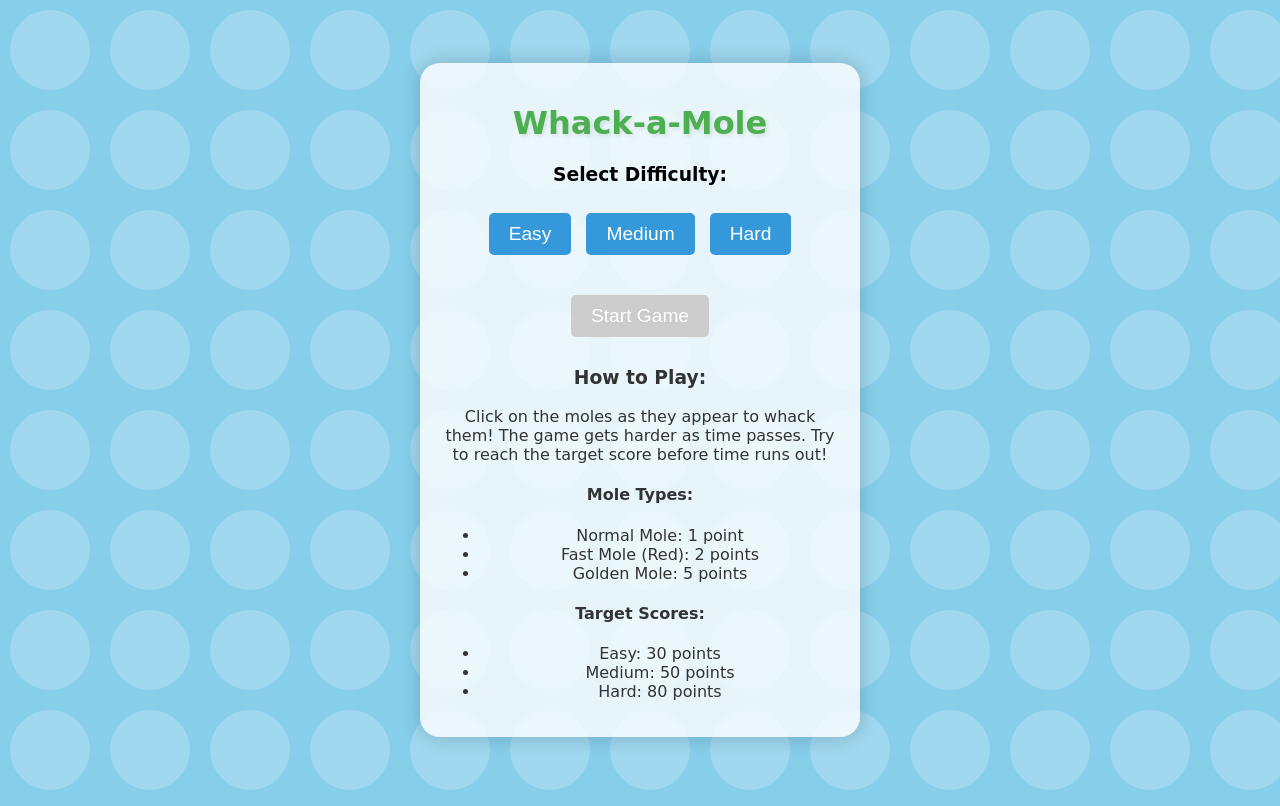
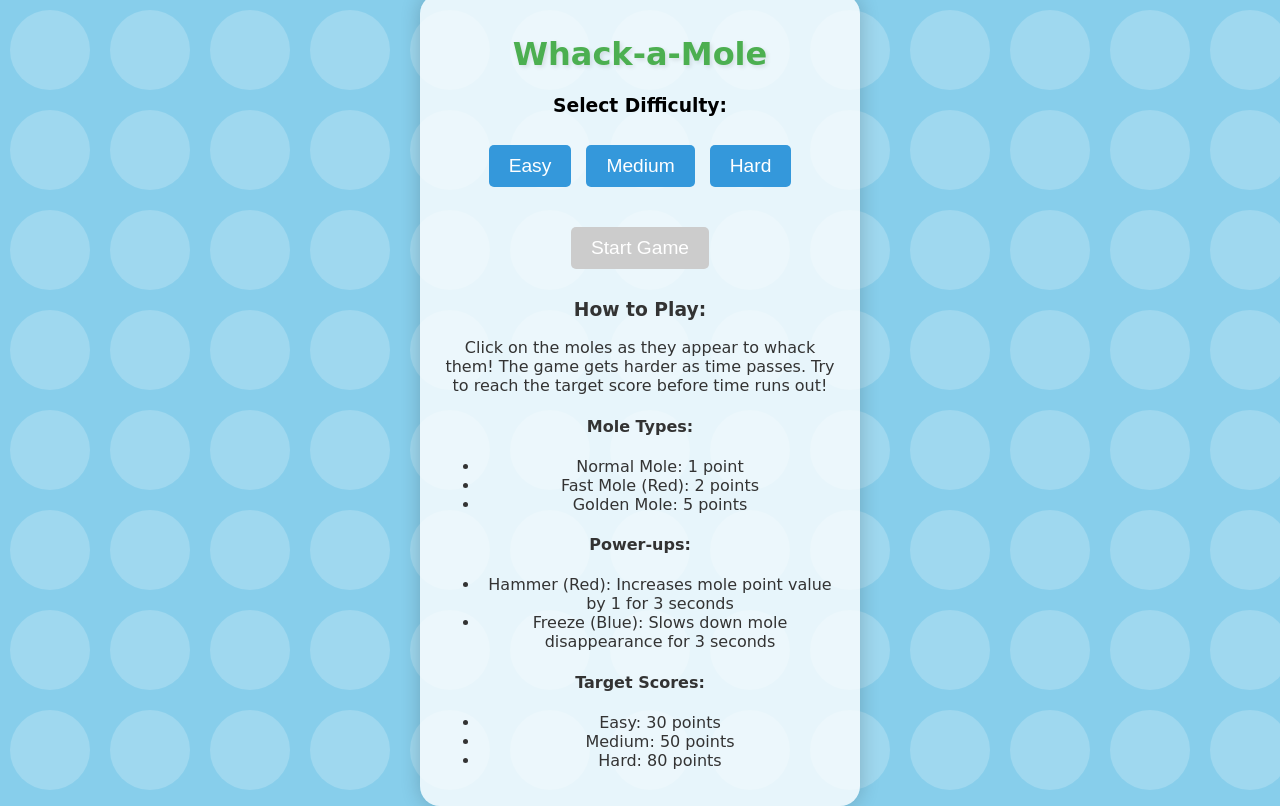
Before and after one commit to Iansogotthis/whackAmole, a Flask app: page / in a window 1280 px wide. Run offline with Flask 3, Linux system fonts and the light colour scheme.

Commit message:
Agent step completed: Add power-ups or special items that appear during gameplay

```diff
--- a/static/js/game.js
+++ b/static/js/game.js
@@ -29,6 +29,10 @@ let lastFrameTime = 0;
 let firstMoleAppeared = false;
 let lastMoleAppearance = 0;
 let selectedDifficulty = null;
+let powerUps = [];
+let activePowerUp = null;
+let powerUpDuration = 3000; // Changed from 5000 to 3000 (3 seconds)
+let lastPowerUpSpawn = 0;
 
 const holeImage = new Image();
 holeImage.src = '/static/assets/hole.svg';
@@ -70,6 +74,12 @@ Promise.all([
     console.error('Error loading audio files:', error);
     whackSound = moleAppearSound = gameOverSound = winSound = { play: () => {} };
 });
+
+function updateScore(points) {
+    const maxScore = 1000000; // Set a reasonable maximum score
+    score = Math.min(score + points, maxScore);
+    scoreValue.textContent = score;
+}
 
 class Mole {
     constructor(x, y) {
@@ -119,12 +129,35 @@ class Mole {
     hit() {
         if (this.visible) {
             this.visible = false;
-            score += this.points;
-            scoreValue.textContent = score;
+            updateScore(this.points);
             whackSound.play();
             return true;
         }
         return false;
+    }
+}
+
+class PowerUp {
+    constructor(x, y, type) {
+        this.x = x;
+        this.y = y;
+        this.visible = true;
+        this.type = type;
+        this.size = 40;
+        this.appearDuration = 5000; // 5 seconds
+        this.lastAppearance = Date.now();
+    }
+
+    draw() {
+        ctx.fillStyle = this.type === 'hammer' ? 'red' : 'blue';
+        ctx.beginPath();
+        ctx.arc(this.x, this.y, this.size / 2, 0, 2 * Math.PI);
+        ctx.fill();
+        ctx.fillStyle = 'white';
+        ctx.font = '20px Arial';
+        ctx.textAlign = 'center';
+        ctx.textBaseline = 'middle';
+        ctx.fillText(this.type === 'hammer' ? 'H' : 'F', this.x, this.y);
     }
 }
 
@@ -218,6 +251,63 @@ function updateMoles(deltaTime) {
     console.log(`Moles updated, visible moles: ${visibleMoles}, Game Time: ${gameTime.toFixed(2)}s, Max Visible: ${maxVisibleMoles}, Max Appear Duration: ${maxAppearDuration}ms`);
 }
 
+function updatePowerUps(now) {
+    powerUps = powerUps.filter(powerUp => now - powerUp.lastAppearance <= powerUp.appearDuration);
+
+    if (powerUps.length === 0 && now - lastPowerUpSpawn > 15000) {
+        const type = Math.random() < 0.5 ? 'hammer' : 'freeze';
+        const x = Math.random() * (CANVAS_WIDTH - 40) + 20;
+        const y = Math.random() * (CANVAS_HEIGHT - 40) + 20;
+        powerUps.push(new PowerUp(x, y, type));
+        lastPowerUpSpawn = now;
+    }
+
+    if (activePowerUp && now - activePowerUp.startTime > powerUpDuration) {
+        activePowerUp = null;
+    }
+}
+
+function drawPowerUps() {
+    powerUps.forEach(powerUp => powerUp.draw());
+}
+
+function collectPowerUp(x, y) {
+    const index = powerUps.findIndex(powerUp => {
+        const distance = Math.sqrt((x - powerUp.x) ** 2 + (y - powerUp.y) ** 2);
+        return distance < powerUp.size / 2;
+    });
+
+    if (index !== -1) {
+        const collectedPowerUp = powerUps[index];
+        powerUps.splice(index, 1);
+        activePowerUp = {
+            type: collectedPowerUp.type,
+            startTime: Date.now()
+        };
+        console.log(`Power-up collected: ${collectedPowerUp.type}`);
+    }
+}
+
+function applyPowerUpEffects() {
+    if (!activePowerUp) return;
+
+    if (activePowerUp.type === 'hammer') {
+        // Instead of doubling points, apply a more balanced effect
+        moles.forEach(mole => {
+            if (mole.visible) {
+                mole.points += 1; // Increase points by 1 instead of doubling
+            }
+        });
+    } else if (activePowerUp.type === 'freeze') {
+        // Keep the freeze effect as is
+        moles.forEach(mole => {
+            if (mole.visible) {
+                mole.appearDuration *= 1.5;
+            }
+        });
+    }
+}
+
 function drawHammer(x, y) {
     ctx.drawImage(hammerImage, x - 25, y - 25, 50, 50);
 }
@@ -231,7 +321,10 @@ function gameLoop(currentTime) {
 
     ctx.clearRect(0, 0, CANVAS_WIDTH, CANVAS_HEIGHT);
     updateMoles(deltaTime);
+    updatePowerUps(currentTime);
     drawMoles();
+    drawPowerUps();
+    applyPowerUpEffects();
 
     timeLeft -= deltaTime / 1000;
     timeValue.textContent = Math.ceil(timeLeft);
@@ -246,6 +339,9 @@ function gameLoop(currentTime) {
             ctx.font = '14px Arial';
             ctx.fillText(`Game Time: ${(getDifficultySettings().gameDuration - timeLeft).toFixed(2)}s`, 10, 20);
             ctx.fillText(`FPS: ${Math.round(1000 / deltaTime)}`, 10, 40);
+            if (activePowerUp) {
+                ctx.fillText(`Active Power-up: ${activePowerUp.type}`, 10, 60);
+            }
         }
         requestAnimationFrame(gameLoop);
     }
@@ -287,7 +383,6 @@ function endGame(isWin) {
         gameOverSound.play();
     }
 
-    // Create a form for name input
     const nameForm = document.createElement('form');
     nameForm.innerHTML = `
         <input type="text" id="playerNameInput" placeholder="Enter your name" required>
@@ -393,6 +488,7 @@ canvas.addEventListener('click', (event) => {
         }
     });
 
+    collectPowerUp(x, y);
     drawHammer(x, y);
 });
 
--- a/templates/index.html
+++ b/templates/index.html
@@ -26,6 +26,11 @@
                     <li>Fast Mole (Red): 2 points</li>
                     <li>Golden Mole: 5 points</li>
                 </ul>
+                <h4>Power-ups:</h4>
+                <ul>
+                    <li>Hammer (Red): Increases mole point value by 1 for 3 seconds</li>
+                    <li>Freeze (Blue): Slows down mole disappearance for 3 seconds</li>
+                </ul>
                 <h4>Target Scores:</h4>
                 <ul>
                     <li>Easy: 30 points</li>
```
Also changed, not shown: README.md (added).
